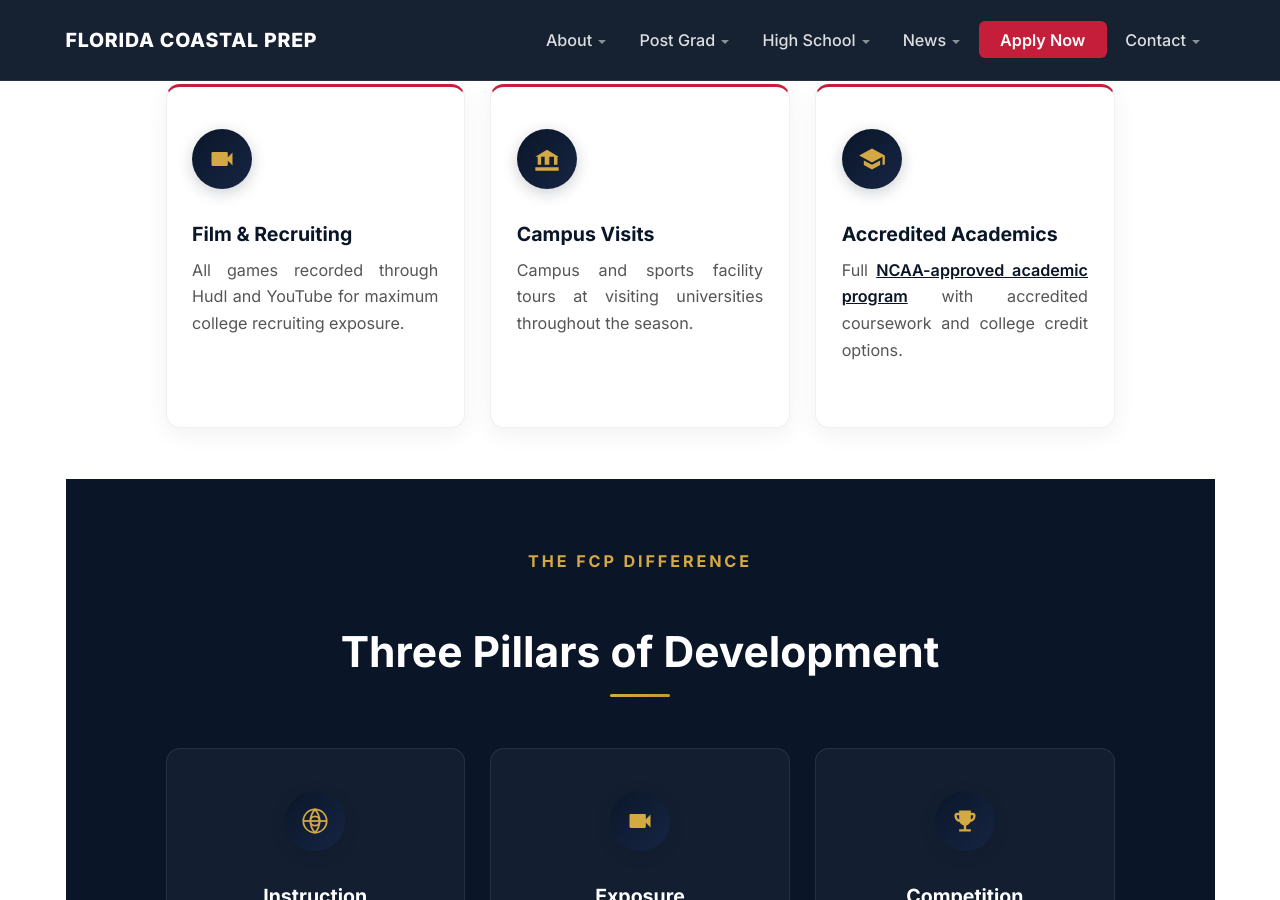
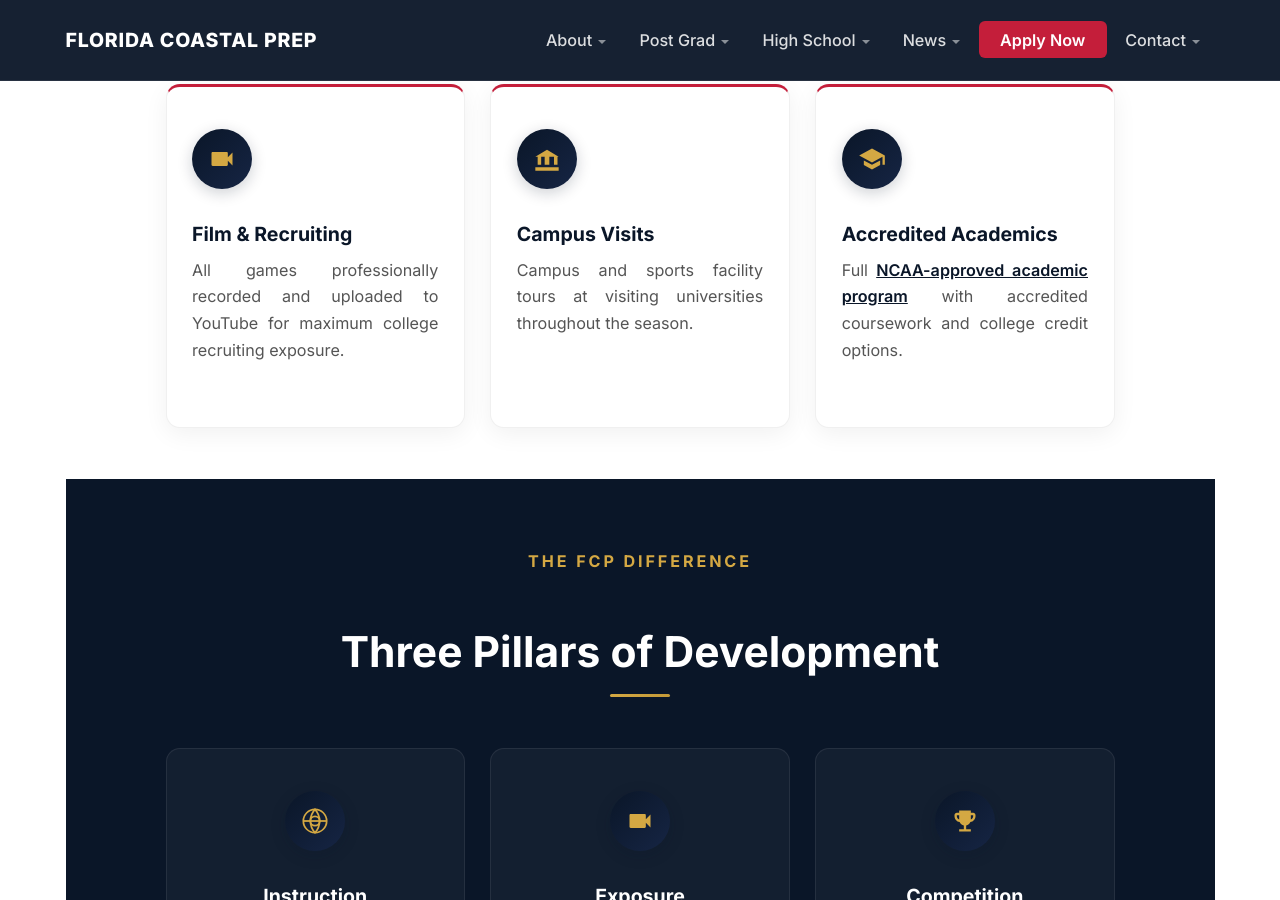
Before and after one commit to CoachD23/fcp-jekyll-site, a Jekyll site: the page built from high-school.md, in a window 1280 px wide and 900 px high, scrolled down 1541 px. Built offline with Jekyll 4.4.1, drawn with Linux system fonts in a browser that asks for light colours; a script that is not in the unit is left out.

Commit message:
Remove remaining Hudl references from high-school, post-grad, faq, tuition pages
- high-school.md: 'recorded through Hudl and YouTube' → 'recorded and uploaded to YouTube'
- post-grad.md: 'professional Hudl film' → 'professional game film'
- faq.html: Remove 'through Hudl' from recruiting answer and schema
- tuition.md: 'Hudl film' → 'game film'

```diff
--- a/faq.html
+++ b/faq.html
@@ -158,7 +158,7 @@ hero_subtitle: Everything You Need to Know About Florida Coastal Prep
       </button>
       <div class="faq-answer" itemscope itemprop="acceptedAnswer" itemtype="https://schema.org/Answer">
         <div itemprop="text">
-          <p>Our experienced coaching staff has extensive networks of college coaching connections. We provide <strong>highlight tapes</strong>, <strong>game film through Hudl</strong>, and leverage our schedule against nationally ranked programs to get our players in front of college recruiters. Every game is recorded and uploaded to Hudl and YouTube.</p>
+          <p>Our experienced coaching staff has extensive networks of college coaching connections. We provide <strong>highlight tapes</strong>, <strong>game film</strong>, and leverage our schedule against nationally ranked programs to get our players in front of college recruiters. Every game is recorded and uploaded to YouTube.</p>
         </div>
       </div>
     </div>
@@ -319,7 +319,7 @@ hero_subtitle: Everything You Need to Know About Florida Coastal Prep
       "name": "How does FCP help with college recruiting?",
       "acceptedAnswer": {
         "@type": "Answer",
-        "text": "Our experienced coaching staff has extensive networks of college coaching connections. We provide highlight tapes, game film through Hudl, and leverage our schedule against nationally ranked programs to get our players in front of college recruiters."
+        "text": "Our experienced coaching staff has extensive networks of college coaching connections. We provide highlight tapes, game film, and leverage our schedule against nationally ranked programs to get our players in front of college recruiters."
       }
     },
     {
--- a/high-school.md
+++ b/high-school.md
@@ -39,7 +39,7 @@ hero_subtitle: Compete Nationally. Prepare Academically. Get Recruited.
     <div class="feature-card fade-in">
       <div class="feature-icon-svg"><svg viewBox="0 0 24 24"><path d="M17 10.5V7c0-.55-.45-1-1-1H4c-.55 0-1 .45-1 1v10c0 .55.45 1 1 1h12c.55 0 1-.45 1-1v-3.5l4 4v-11l-4 4z"/></svg></div>
       <h3>Film & Recruiting</h3>
-      <p>All games recorded through Hudl and YouTube for maximum college recruiting exposure.</p>
+      <p>All games professionally recorded and uploaded to YouTube for maximum college recruiting exposure.</p>
     </div>
     <div class="feature-card fade-in">
       <div class="feature-icon-svg"><svg viewBox="0 0 24 24"><path d="M4 10v7h3v-7H4zm6 0v7h4v-7h-4zm8 0v7h3v-7h-3zM2 22h20v-3H2v3zm0-12l10-6 10 6H2z" fill="currentColor"/></svg></div>
```
Also changed, not shown: post-grad.md (+2 -2 lines), tuition.md (+1 -1 lines).
